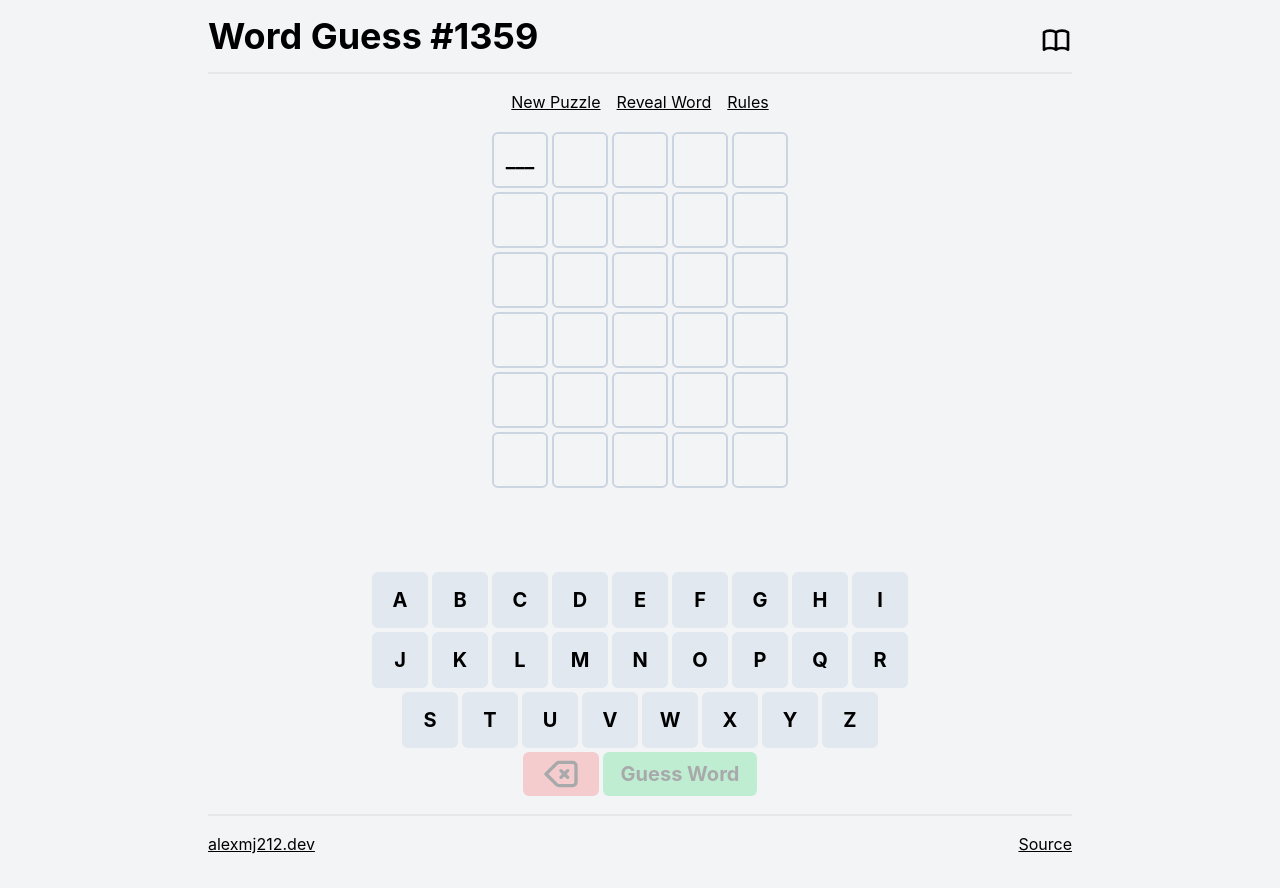
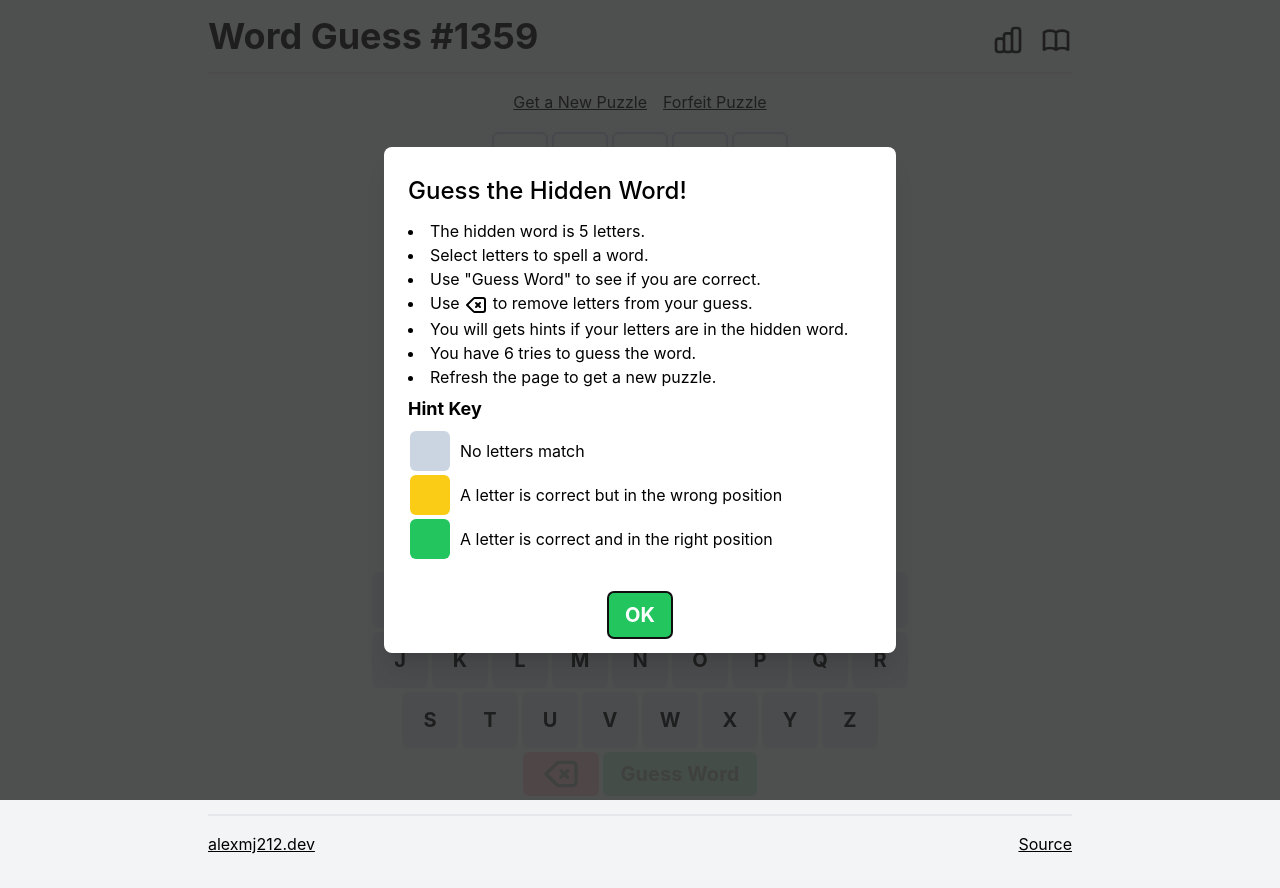
Before and after one commit to alexmj212/word-guess, a React (Create React App) app: page / in a window 1280 px wide. Built offline with nearby package versions, Linux system fonts and the light colour scheme.

Commit message:
add statistics display

```diff
--- a/src/App.tsx
+++ b/src/App.tsx
@@ -2,11 +2,13 @@ import React, { useEffect, useState } from "react";
 import "./App.css";
 import Modal from "./Modal";
 import { alphabet, guessWords, validWords } from "./wordList";
-import { BackspaceIcon, BookOpenIcon } from "@heroicons/react/outline";
+import { BackspaceIcon, BookOpenIcon, ChartBarIcon } from "@heroicons/react/outline";
 import Toast, { ToastTypes } from "./Toast";
 import utilities from "./util";
 import GuessDisplay from "./GuessDisplay";
 import Keyboard from "./Keyboard";
+import { GameLogManager } from "./GameLogManager";
+import StatBlock from "./StatBlock";
 
 export type LetterState = {
   letter: string;
@@ -37,6 +39,10 @@ function App() {
   // Modals
   const [openRulesModal, setOpenRulesModal] = useState<boolean>(false);
   const [openShareModal, setOpenShareModal] = useState<boolean>(false);
+  const [openStatsModal, setOpenStatsModal] = useState<boolean>(false);
+
+  // Initialize Game Log Manager
+  const gameLogManager = new GameLogManager();
 
   // Default Letter
   const blankLetter: LetterState = {
@@ -51,6 +57,9 @@ function App() {
     // Generate guess map and keyboard
     generateEmptyGuessMap();
     generateAlphabet();
+
+    // Show the rules on the first time
+    setOpenRulesModal(gameLogManager.gameLog.gamesPlayed === 0 && gameLogManager.gameLog.guessCount === 0);
 
     // Select a goal word at random
     const randomWord = validWords[Math.floor(Math.random() * validWords.length)];
@@ -136,6 +145,7 @@ function App() {
     if (guessWords.includes(guessedWord.toLocaleLowerCase()) || validWords.includes(guessedWord.toLocaleLowerCase())) {
       validateWord(guessedWord);
     } else {
+      gameLogManager.updateInvalidWordCount();
       setError(true);
       setErrorMessage(`${guessedWord} is not a word!`);
     }
@@ -154,6 +164,8 @@ function App() {
       setErrorMessage(`You already tried ${guess}.`);
       return;
     }
+
+    gameLogManager.updateGuessCount();
 
     // Loop over array of letter from the guessed word
     guess.split("").forEach((letter, index) => {
@@ -199,6 +211,7 @@ function App() {
 
     // Success
     if (guess === goalWord) {
+      gameLogManager.updateWinCount(guess, mapPointer[0] + 1);
       setShowSuccess(true);
       return;
     }
@@ -210,6 +223,7 @@ function App() {
 
     // Out of guesses
     if (mapPointer[0] === guessMap.length - 1) {
+      gameLogManager.updateLossCount();
       setShowFail(true);
       return;
     }
@@ -231,7 +245,12 @@ function App() {
       <div className="w-full max-w-4xl mx-auto my-2 px-2 sm:my-4 sm:px-4">
         <div className="flex flex-row justify-between items-end border-b-2 pb-4">
           <h1 className="text-lg md:text-4xl font-bold">Word Guess #{puzzleNumber}</h1>
-          <ul>
+          <ul className="list-none flex flex-row space-x-4">
+            <li>
+              <button title="Stats" onClick={() => setOpenStatsModal(true)}>
+                <ChartBarIcon className="w-8 h-8 inline-block" />
+              </button>
+            </li>
             <li>
               <button title="Rules" onClick={() => setOpenRulesModal(true)}>
                 <BookOpenIcon className="w-8 h-8 inline-block" />
@@ -242,19 +261,19 @@ function App() {
         <div className="my-4 mx-auto md:max-w-xl flex flex-col justify-center">
           <div className="flex flex-row flex-wrap mb-4 justify-center space-x-4">
             <button className="underline" onClick={() => window.location.reload()}>
-              New Puzzle
+              Get a New Puzzle
             </button>
             <button
               className="underline"
               onClick={() => {
-                clearError();
-                setShowFail(true);
+                if (!showFail) {
+                  gameLogManager.updateForfeitCount();
+                  clearError();
+                  setShowFail(true);
+                }
               }}
             >
-              Reveal Word
-            </button>
-            <button className="underline" onClick={() => setOpenRulesModal(true)}>
-              Rules
+              Forfeit Puzzle
             </button>
           </div>
           <GuessDisplay guessMap={guessMap} mapPointer={mapPointer} />
@@ -268,6 +287,11 @@ function App() {
                   <li>
                     <div className="underline cursor-pointer" onClick={() => setOpenShareModal(true)}>
                       Share Results
+                    </div>
+                  </li>
+                  <li>
+                    <div className="underline cursor-pointer" onClick={() => setOpenStatsModal(true)}>
+                      View Your Stats
                     </div>
                   </li>
                   <li>
@@ -318,22 +342,40 @@ function App() {
         </div>
         <div>
           <h2 className="text-lg font-bold leading-10">Hint Key</h2>
-          <div className="flex flex-row items-center">
-            <div className="button w-10 h-10 no-match"> </div> = No letters match
+          <div className="flex flex-row items-center space-x-2">
+            <div className="button w-10 h-10 no-match"> </div>
+            <span>No letters match</span>
           </div>
-          <div className="flex flex-row items-center">
-            <div className="button w-10 h-10 contain-match"> </div> = A letter is correct but in the wrong position
+          <div className="flex flex-row items-center space-x-2">
+            <div className="button w-10 h-10 contain-match"> </div>
+            <span>A letter is correct but in the wrong position</span>
           </div>
-          <div className="flex flex-row items-center">
-            <div className="button w-10 h-10 position-match"> </div> = A letter is correct and in the right position
+          <div className="flex flex-row items-center space-x-2">
+            <div className="button w-10 h-10 position-match"> </div>
+            <span>A letter is correct and in the right position</span>
           </div>
+        </div>
+      </Modal>
+      <Modal open={openStatsModal} setOpen={setOpenStatsModal} title="Word Guess Statistics">
+        <StatBlock gameLog={gameLogManager.gameLog} />
+        <div className="w-full text-center mt-4">
+          <button
+            className="underline pointer-cursor"
+            onClick={() => {
+              gameLogManager.resetGameLog();
+              window.location.reload();
+            }}
+          >
+            Reset Statistics
+          </button>
         </div>
       </Modal>
       {(showSuccess || showFail) && (
         <Modal open={openShareModal} setOpen={setOpenShareModal} title={`Success! The word is ${goalWord}`}>
-          <div className="flex flex-col justify-center">
+          <div className="flex flex-col justify-center mb-4">
             <pre className="bg-slate-200 dark:bg-slate-800 px-4 py-2 rounded-md">{utilities.generateShareText(guessMap, puzzleNumber, showFail)}</pre>
           </div>
+          <StatBlock gameLog={gameLogManager.gameLog} />
         </Modal>
       )}
     </div>
```
